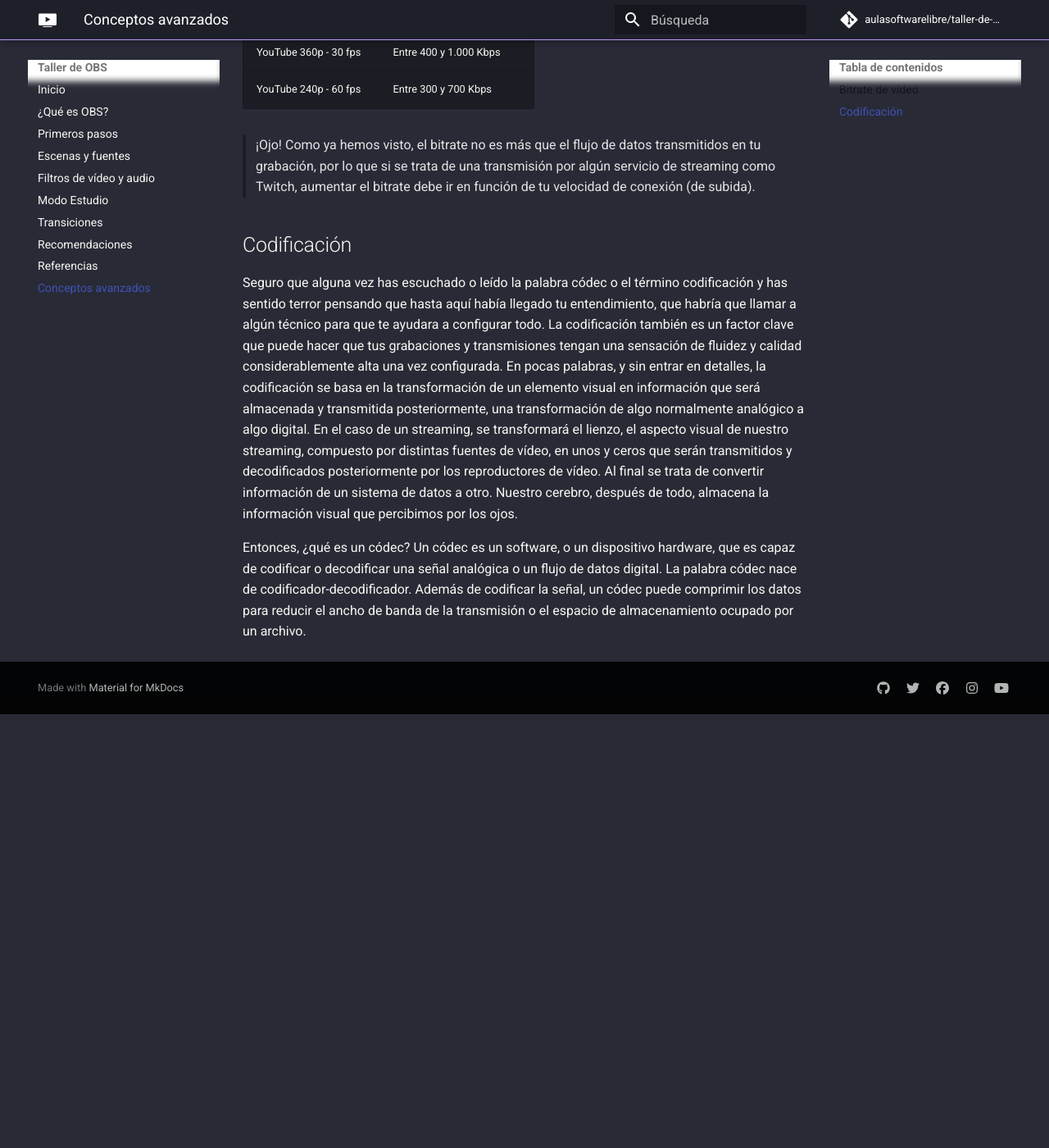
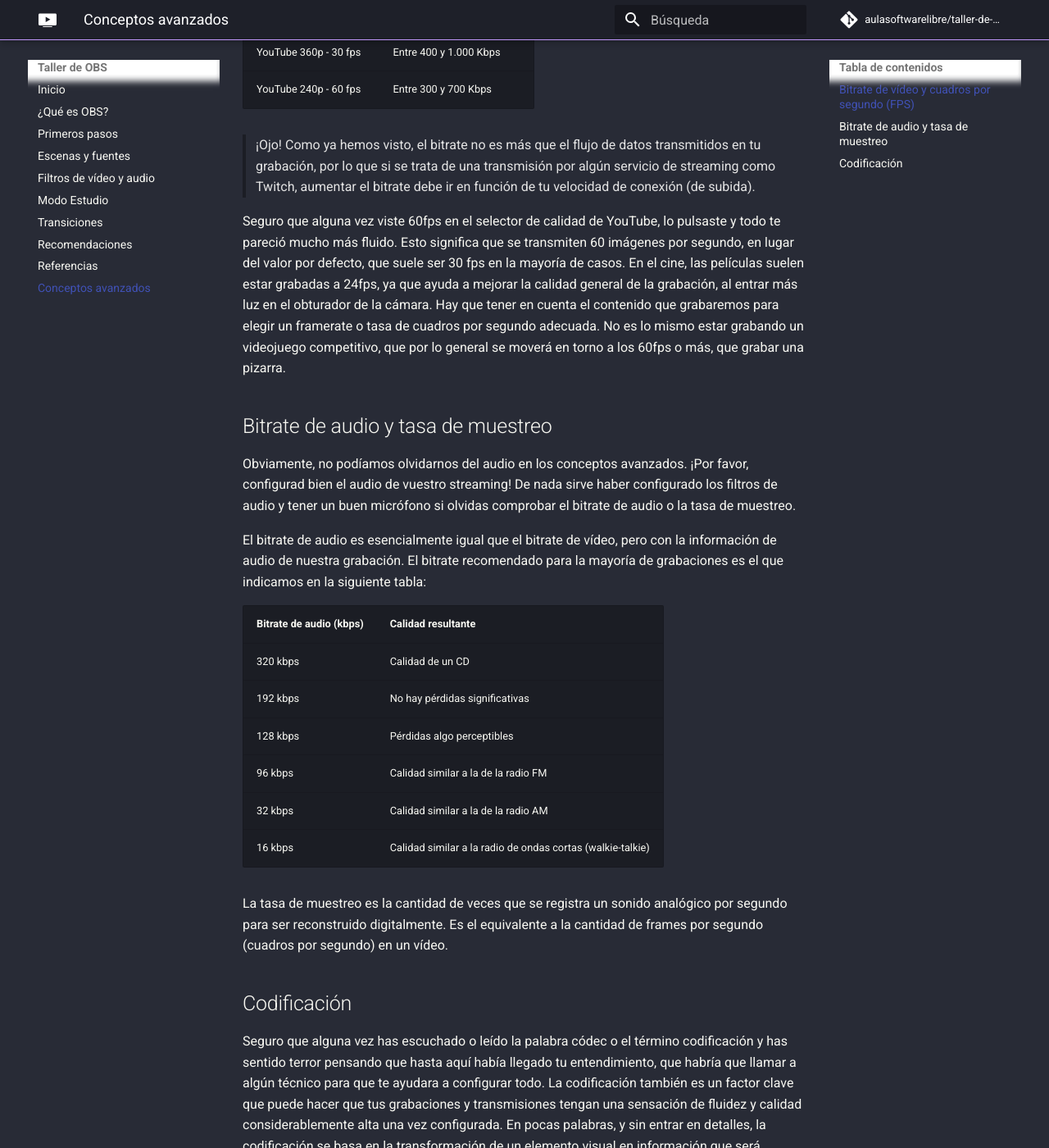
Before and after one commit to aulasoftwarelibre/taller-de-obs-docs, an MkDocs documentation site: the page built from docs/advanced-concepts.md, in a window 1280 px wide and 1400 px high, scrolled down 2197 px. Shown: the whole window at 82% size. Built offline with MkDocs 1.6.1 and Material for MkDocs 9.7.7, drawn with Linux system fonts in a browser that asks for light colours; comment, search, counter and statistics services are not loaded; before the commit the page ends 3068 px from its top, so only the background shows below that; some of the changed text lies outside the part shown.

Commit message:
feat(AdvancedConcepts): add audio bitrate & sampling rate & video fps

```diff
--- a/docs/advanced-concepts.md
+++ b/docs/advanced-concepts.md
@@ -1,6 +1,6 @@
 # Conceptos avanzados
 
-## Bitrate de vídeo
+## Bitrate de vídeo y cuadros por segundo (FPS)
 
 Normalmente, los factores que van a determinar la calidad final de un vídeo son la resolución de este, el formato y el bitrate. La mayoría de veces nos conformamos con ver que la resolución del vídeo es 1080p o 4K, con que el vídeo esté en formato AVI que es el que más calidad tiene (aunque aumenta el tamaño de los ficheros considerablemente), y nos olvidamos de uno de los valores más importantes que afectan a la calidad general de la salida de nuestro contenido.
 
@@ -46,6 +46,25 @@
 
 > ¡Ojo! Como ya hemos visto, el bitrate no es más que el flujo de datos transmitidos en tu grabación, por lo que si se trata de una transmisión por algún servicio de streaming como Twitch, aumentar el bitrate debe ir en función de tu velocidad de conexión (de subida).
 
+Seguro que alguna vez viste 60fps en el selector de calidad de YouTube, lo pulsaste y todo te pareció mucho más fluido. Esto significa que se transmiten 60 imágenes por segundo, en lugar del valor por defecto, que suele ser 30 fps en la mayoría de casos. En el cine, las películas suelen estar grabadas a 24fps, ya que ayuda a mejorar la calidad general de la grabación, al entrar más luz en el obturador de la cámara. Hay que tener en cuenta el contenido que grabaremos para elegir un framerate o tasa de cuadros por segundo adecuada. No es lo mismo estar grabando un videojuego competitivo, que por lo general se moverá en torno a los 60fps o más, que grabar una pizarra.
+
+## Bitrate de audio y tasa de muestreo
+
+Obviamente, no podíamos olvidarnos del audio en los conceptos avanzados. ¡Por favor, configurad bien el audio de vuestro streaming! De nada sirve haber configurado los filtros de audio y tener un buen micrófono si olvidas comprobar el bitrate de audio o la tasa de muestreo.
+
+El bitrate de audio es esencialmente igual que el bitrate de vídeo, pero con la información de audio de nuestra grabación. El bitrate recomendado para la mayoría de grabaciones es el que indicamos en la siguiente tabla:
+
+| Bitrate de audio (kbps) | Calidad resultante                                         |
+|-------------------------|------------------------------------------------------------|
+| 320 kbps                | Calidad de un CD                                           |
+| 192 kbps                | No hay pérdidas significativas                             |
+| 128 kbps                | Pérdidas algo perceptibles                                 |
+| 96 kbps                 | Calidad similar a la de la radio FM                        |
+| 32 kbps                 | Calidad similar a la de la radio AM                        |
+| 16 kbps                 | Calidad similar a la radio de ondas cortas (walkie-talkie) |
+
+La tasa de muestreo es la cantidad de veces que se registra un sonido analógico por segundo para ser reconstruido digitalmente. Es el equivalente a la cantidad de frames por segundo (cuadros por segundo) en un vídeo.
+
 ## Codificación
 
 Seguro que alguna vez has escuchado o leído la palabra códec o el término codificación y has sentido terror pensando que hasta aquí había llegado tu entendimiento, que habría que llamar a algún técnico para que te ayudara a configurar todo. La codificación también es un factor clave que puede hacer que tus grabaciones y transmisiones tengan una sensación de fluidez y calidad considerablemente alta una vez configurada. En pocas palabras, y sin entrar en detalles, la codificación se basa en la transformación de un elemento visual en información que será almacenada y transmitida posteriormente, una transformación de algo normalmente analógico a algo digital. En el caso de un streaming, se transformará el lienzo, el aspecto visual de nuestro streaming, compuesto por distintas fuentes de vídeo, en unos y ceros que serán transmitidos y decodificados posteriormente por los reproductores de vídeo. Al final se trata de convertir información de un sistema de datos a otro. Nuestro cerebro, después de todo, almacena la información visual que percibimos por los ojos.
```
